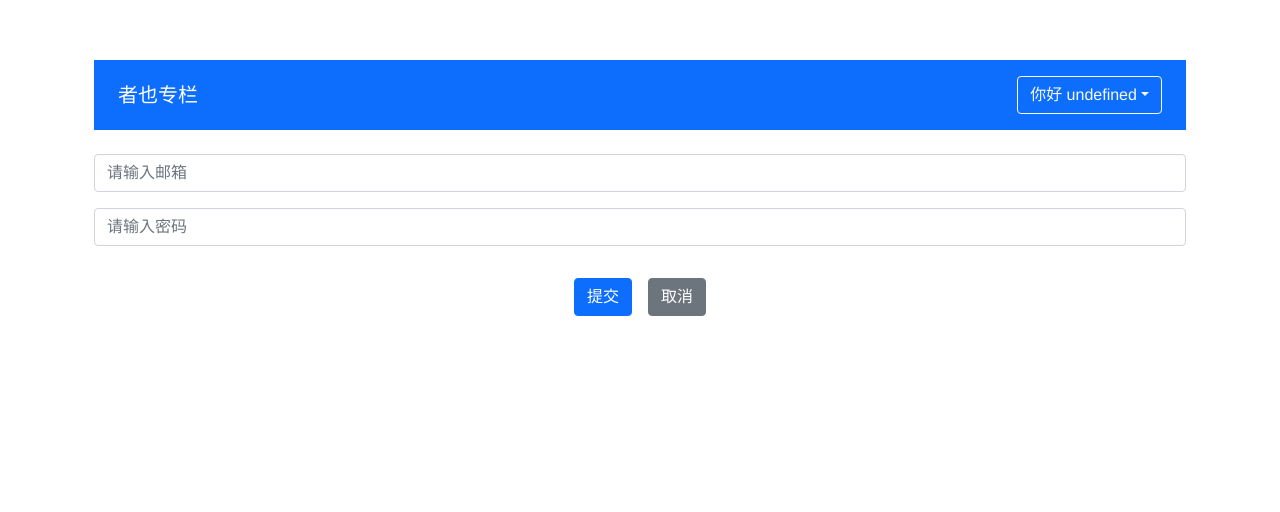
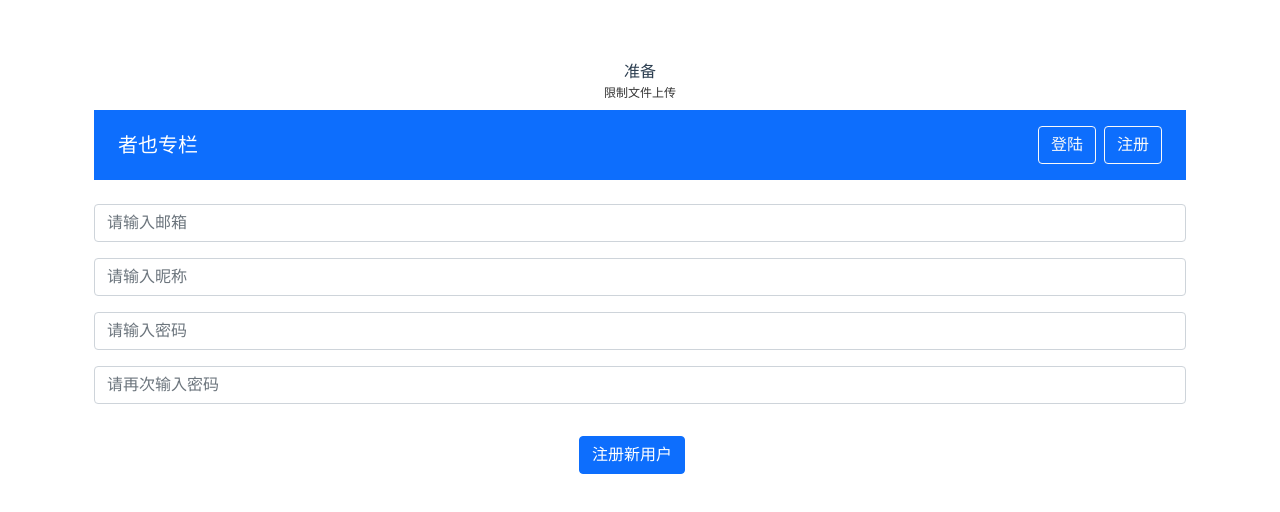
Before and after one commit to 19Qingfeng/zheye, a Vue app in the folder front/vue-zheye/: page /register in a window 1280 px wide. Before the commit this address led to /login. Shown: the top 512 px of the page. Built offline with nearby package versions, Linux system fonts and the light colour scheme.

Commit message:
feat(upload): 上传组件雏形

```diff
--- a/front/vue-zheye/src/App.vue
+++ b/front/vue-zheye/src/App.vue
@@ -1,7 +1,49 @@
 <template>
   <div class="container">
+    <Upload
+      action="/upload"
+      class="mb-2"
+      :beforeUpload="onBeforeUpload"
+      :uploadSuccess="onSuccess"
+      :uploadError="onError"
+    >
+      <template #ready> 准备 </template>
+      <template #success="dataProps">
+        <img :src="dataProps.data.url" :width="500" />
+      </template>
+      <template #tip> 限制文件上传 </template>
+    </Upload>
     <router-view></router-view>
   </div>
 </template>
-<script lang="ts">
+<script lang='ts'>
+import { defineComponent } from 'vue'
+import Upload from '@/components/Upload/index.vue'
+export default defineComponent({
+  components: {
+    Upload
+  },
+  setup () {
+    // 上传之前的钩子函数
+    const onBeforeUpload = (file: File) => {
+      console.log(file, 'file')
+      return true
+    }
+    const onSuccess = (res: any, file: File) => {
+      // 上传成功
+      console.log(res, '返回结果')
+      console.log(file, '上传的文件')
+    }
+    const onError = (error: any, file: File) => {
+      // 上传失败
+      console.log(error, '上传失败')
+      console.log(file, '上传失败的文件')
+    }
+    return {
+      onBeforeUpload,
+      onSuccess,
+      onError
+    }
+  }
+})
 </script>
--- a/front/vue-zheye/src/api/config/request.ts
+++ b/front/vue-zheye/src/api/config/request.ts
@@ -13,7 +13,7 @@ const icode = '29C8A1608873A09C'
 
 const axiosRequest = axios.create({
   baseURL: 'http://apis.imooc.com/api',
-  timeout: 1000
+  timeout: 10000
 })
 
 // request interceptors
--- a/front/vue-zheye/src/components/GolbalHeader.vue
+++ b/front/vue-zheye/src/components/GolbalHeader.vue
@@ -2,13 +2,13 @@
   <nav class="navbar navbar-dark bg-primary mb-4 px-4">
     <a class="navbar-brand" href="#" @click="goBackHome">者也专栏</a>
     <ul class="list-inline mb-0">
-      <template v-if="isLogin">
+      <template v-if="!isLogin">
         <li class="list-inline-item">
           <a href="" class="btn btn-outline-light my-2" @click="handleLogin"
             >登陆</a
           >
         </li>
-        <li class="list-inline-item">
+        <li class="list-inline-item" @click="handleSignup">
           <a href="" class="btn btn-outline-light my-2">注册</a>
         </li>
       </template>
@@ -59,12 +59,16 @@ export default defineComponent({
     const handleLogin = () => {
       router.push({ name: 'Login' })
     }
+    const handleSignup = () => {
+      router.push({ name: 'Register' })
+    }
     const isLogin = computed(() => {
       return store.getters['user/isLogin']
     })
     return {
       isLogin,
       goBackHome,
+      handleSignup,
       handleLogin
     }
   }
--- a/front/vue-zheye/src/components/Message/createMessage.ts
+++ b/front/vue-zheye/src/components/Message/createMessage.ts
@@ -4,8 +4,10 @@ export type MessageType = 'primary' | 'success' | 'danger' | 'warning' | 'info';
 
 /**
  * @param message 提示内容
- * @type message 类型
- * @timeout 持续时间 默认2000ms
+ * @param type 类型
+ * @param timeout 持续时间 默认2000ms
+ * @return void
+ * @example see @/api/config/request.ts
  */
 const createMessage = (message: string, type: MessageType, timeout = 2000) => {
   const instance = createApp(Message, {
--- a/front/vue-zheye/src/components/Message/index.vue
+++ b/front/vue-zheye/src/components/Message/index.vue
@@ -13,7 +13,7 @@
 
 <script lang='ts'>
 import { computed, defineComponent, PropType, ref, toRef } from 'vue'
-import { MessageType } from './createMessage'
+import type { MessageType } from './createMessage'
 export default defineComponent({
   name: 'Message',
   props: {
--- /dev/null
+++ b/front/vue-zheye/src/components/Upload/index.vue
@@ -0,0 +1,125 @@
+<template>
+  <div class="file-upload" @click="handleUpload">
+    <template v-if="fileStatus === 'ready'">
+      <slot name="ready">
+        <button class="btn btn-primary">上传文件</button>
+      </slot>
+    </template>
+    <template v-if="fileStatus === 'loading'">
+      <slot name="loading">
+        <div class="spinner-border text-danger" role="status">
+          <span class="visually-hidden">Loading...</span>
+        </div>
+      </slot>
+    </template>
+    <template v-if="fileStatus === 'success'">
+      <slot name="success" :data="fileResponse">上传成功</slot>
+    </template>
+    <template v-if="fileStatus === 'error'">
+      <slot name="error">上传失败</slot>
+    </template>
+    <div class="upload-tip" v-show="fileStatus === 'ready'">
+      <slot name="tip">上传文件提示内容。</slot>
+    </div>
+
+    <input
+      ref="fileInput"
+      type="file"
+      class="file-input d-none"
+      @change="onFileChange"
+    />
+  </div>
+</template>
+
+<script lang='ts'>
+import request from '@/api/config/request'
+import { defineComponent, ref } from 'vue'
+import type { PropType } from 'vue'
+
+type FileStatus = 'success' | 'error' | 'loading' | 'ready';
+type BeforeFunc = (file: File) => boolean;
+type uploadResFunc = (res: any, file: File) => void;
+
+export default defineComponent({
+  name: 'Upload',
+  props: {
+    action: {
+      type: String,
+      require: true
+    },
+    beforeUpload: {
+      type: Function as PropType<BeforeFunc>
+    },
+    uploadSuccess: {
+      type: Function as PropType<uploadResFunc>
+    },
+    uploadError: {
+      type: Function as PropType<uploadResFunc>
+    }
+  },
+  setup (props) {
+    const fileInput = ref<null | HTMLInputElement>(null)
+    const fileStatus = ref<FileStatus>('ready')
+    const fileResponse = ref()
+    const handleUpload = () => {
+      if (fileInput.value) {
+        fileInput.value.click()
+      }
+    }
+    const handleSingleFile = async (file: File) => {
+      const name = file.name
+      const formData = new FormData()
+      formData.append(name, file)
+      // 处理上传
+      return request({
+        url: props.action,
+        method: 'post',
+        data: formData
+      })
+    }
+    const onFileChange = (e: Event) => {
+      const target = e.target as HTMLInputElement
+      const files = target.files
+      if (files) {
+        if (props.beforeUpload) {
+          const result = props.beforeUpload(files[0])
+          if (!result) return
+        }
+        const fileList = Array.from(files)
+        fileStatus.value = 'loading'
+        // 暂时单选
+        const file = fileList[0]
+        handleSingleFile(file)
+          .then((res) => {
+            fileStatus.value = 'success'
+            fileResponse.value = res
+            if (props.uploadSuccess) props.uploadSuccess(res, file)
+          })
+          .catch((error) => {
+            fileStatus.value = 'error'
+            if (props.uploadError) props.uploadError(error, file)
+          })
+          .finally(() => {
+            target.value = ''
+          })
+      }
+    }
+
+    return {
+      fileInput,
+      fileStatus,
+      handleUpload,
+      onFileChange,
+      fileResponse
+    }
+  }
+})
+</script>
+<style lang="scss" scoped>
+.file-upload {
+  .upload-tip {
+    font-size: 12px;
+    color: #333;
+  }
+}
+</style>
--- a/front/vue-zheye/src/components/ValidateInput.vue
+++ b/front/vue-zheye/src/components/ValidateInput.vue
@@ -29,8 +29,9 @@ import { $emit, $off, $on } from '@/utils/event'
 const emailReg = /^[a-zA-Z0-9]+([-_.][a-zA-Z0-9]+)*@[a-zA-Z0-9]+([-_.][a-zA-Z0-9]+)*\.[a-z]{2,}$/
 
 interface RuleProp {
-  type: 'require' | 'email';
+  type: 'require' | 'email' | 'custom';
   message: string;
+  validate?: (value: any) => boolean;
 }
 
 export type TagType = 'input' | 'textarea';
@@ -71,6 +72,8 @@ export default defineComponent({
             case 'email':
               passed = emailReg.test(value.val)
               break
+            case 'custom':
+              passed = rule.validate ? rule.validate(props.modelValue) : true
           }
           return passed
         })
--- a/front/vue-zheye/src/router/index.ts
+++ b/front/vue-zheye/src/router/index.ts
@@ -2,6 +2,7 @@ import { createRouter, createWebHistory } from 'vue-router'
 import Layout from '@/layout/index.vue'
 import Home from '@/views/home.vue'
 import Login from '@/views/login.vue'
+import Register from '@/views/register.vue'
 import Column from '@/views/column.vue'
 import store from '@/store'
 const router = createRouter({
@@ -30,6 +31,11 @@ const router = createRouter({
           }
         },
         {
+          path: '/register',
+          name: 'Register',
+          component: Register
+        },
+        {
           path: '/column/:id',
           name: 'Column',
           component: Column,
@@ -53,10 +59,9 @@ const router = createRouter({
   ]
 })
 
-const whiteList: string[] = ['/login']
+const whiteList: string[] = ['/login', '/register']
 
 router.beforeEach(async (to, from, next) => {
-  // isLogin 使用是否存在token进行检查 而不是isLogin
   const isLogin = store.getters['user/isLogin']
   const hasUserInfo = !!store.state.user.user._id
   if (isLogin) {
--- a/front/vue-zheye/src/views/login.vue
+++ b/front/vue-zheye/src/views/login.vue
@@ -23,6 +23,7 @@
 import { defineComponent, reactive, ref } from 'vue'
 import { useRouter } from 'vue-router'
 import { useStore } from '@/store/index'
+import createMessage from '../components/Message/createMessage'
 import ValidateInput, { RulesProps } from '../components/ValidateInput.vue'
 import ValidateForm from '../components/validateForm.vue'
 
@@ -49,6 +50,7 @@ export default defineComponent({
         }
         await store.dispatch('user/getLoginInfo', obj)
         form.value.clearFormData()
+        createMessage('登陆成功', 'success')
         router.push({ name: 'Home' })
       }
     }
--- /dev/null
+++ b/front/vue-zheye/src/views/register.vue
@@ -0,0 +1,68 @@
+<template>
+  <validate-form @on-form-submit="onSubmit" ref="form">
+    <div class="mb-3">
+      <validate-input placeholder="请输入邮箱" v-model="email" :rules="rules" />
+      <validate-input placeholder="请输入昵称" v-model="name" :rules="rules" />
+      <validate-input
+        placeholder="请输入密码"
+        type="password"
+        v-model="password"
+        :rules="rules"
+      />
+      <validate-input
+        placeholder="请再次输入密码"
+        type="password"
+        v-model="rePassword"
+        :rules="reRules"
+      />
+    </div>
+
+    <template #footer>
+      <div class="mb-3">
+        <span class="btn btn-primary me-3">注册新用户</span>
+      </div>
+    </template>
+  </validate-form>
+</template>
+
+<script lang='ts'>
+import { defineComponent, ref } from 'vue'
+import ValidateInput, { RulesProps } from '../components/ValidateInput.vue'
+import ValidateForm from '../components/validateForm.vue'
+
+export default defineComponent({
+  name: 'Register',
+  components: {
+    ValidateInput,
+    ValidateForm
+  },
+  setup () {
+    const email = ref('')
+    const name = ref('')
+    const password = ref('')
+    const rePassword = ref('')
+    const rules = [{ type: 'require', message: '必填项' }]
+    const reRules: RulesProps = [
+      {
+        type: 'custom',
+        validate: (value) => {
+          return value === password.value
+        },
+        message: '两次输入密码不一致'
+      }
+    ]
+    const onSubmit = () => {
+      // nothing
+    }
+    return {
+      email,
+      name,
+      password,
+      rePassword,
+      rules,
+      reRules,
+      onSubmit
+    }
+  }
+})
+</script>
```
